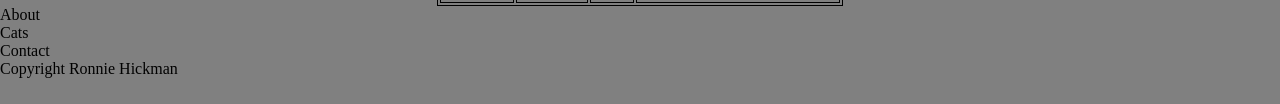
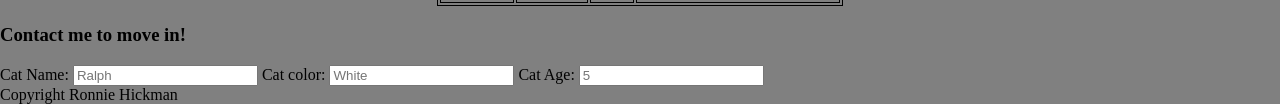
Before and after one commit to rmhickman/html101, a plain HTML site: page index.html in a window 1280 px wide. Shown: the part 964-1068 px from the top of the page. Before the commit the page ends 1042 px from the top, so only its background shows below. Drawn offline with Linux system fonts and the light colour scheme.

Commit message:
added forms labels

```diff
--- a/index.html
+++ b/index.html
@@ -51,9 +51,15 @@ Eat half my food and ask for more. Sit on the laptop stare out the window chase
 			</table>
 		</div>
   </div>
-    <div>About</div>
-    <div>Cats</div>
-    <div>Contact</div>
+    <h3>Contact me to move in!</h3>
+    <div>
+      <label for="catName">Cat Name:</label>
+      <input type="text" name="catName" placeholder="Ralph">
+      <label for="catName">Cat color:</label>
+      <input type="text" name="catColor" placeholder="White">
+      <label for="catName">Cat Age:</label>
+      <input type="text" name="catAge" placeholder=5>
+    </div>
 
   <footer>Copyright Ronnie Hickman</footer>
 </body>
```
Lines whose indentation alone changed are shown as unchanged.
